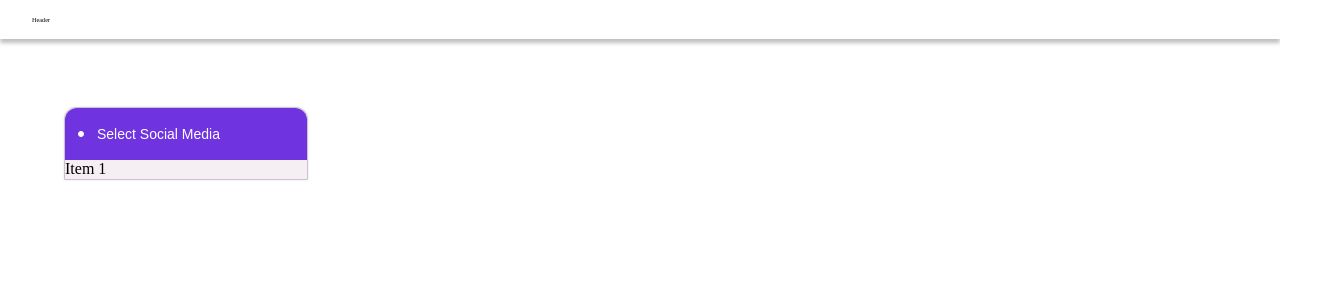
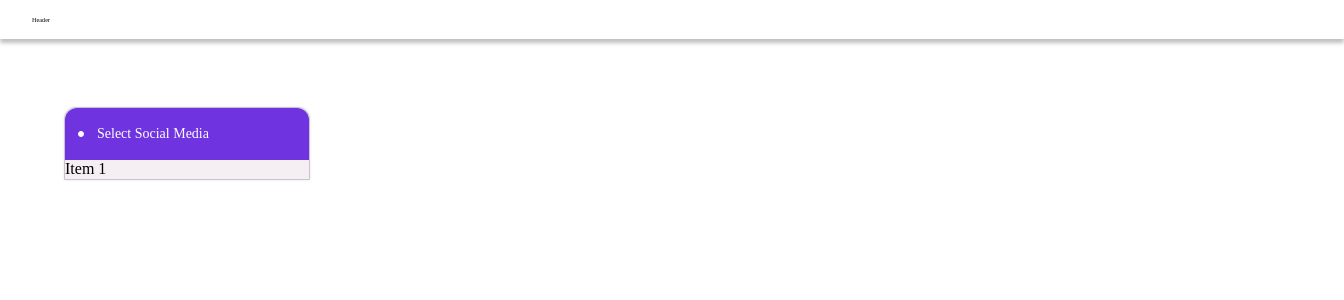
Before and after one commit to devhatt/octopost, a React (Create React App) app: page / in a window 1280 px wide. Shown: the top 300 px of the page, 1344 px wide, since content can reach past the window. Built offline with nearby package versions, Linux system fonts and the light colour scheme; the HTML template or start-up script is replaced by a standard one.

Commit message:
refactor: remove border-box
re #114

```diff
--- a/src/pages/home/components/Sidebar/Sidebar.module.scss
+++ b/src/pages/home/components/Sidebar/Sidebar.module.scss
@@ -1,15 +1,9 @@
-* {
-  box-sizing: border-box;
-}
-
 .sidebar {
   width: 100%;
 
   font-size: 1.6rem;
 
   border: 1px solid #cbc4cf;
-
-  background-color: #000;
 
   background-color: #f5eff4;
   box-shadow: 0 0 0.3rem rgba(0, 0, 0, 0.1);
@@ -21,7 +15,6 @@
 
     align-items: center;
 
-    font-family: Arial, Helvetica, sans-serif;
     color: #fff;
     font-size: 1.4rem;
 
```
